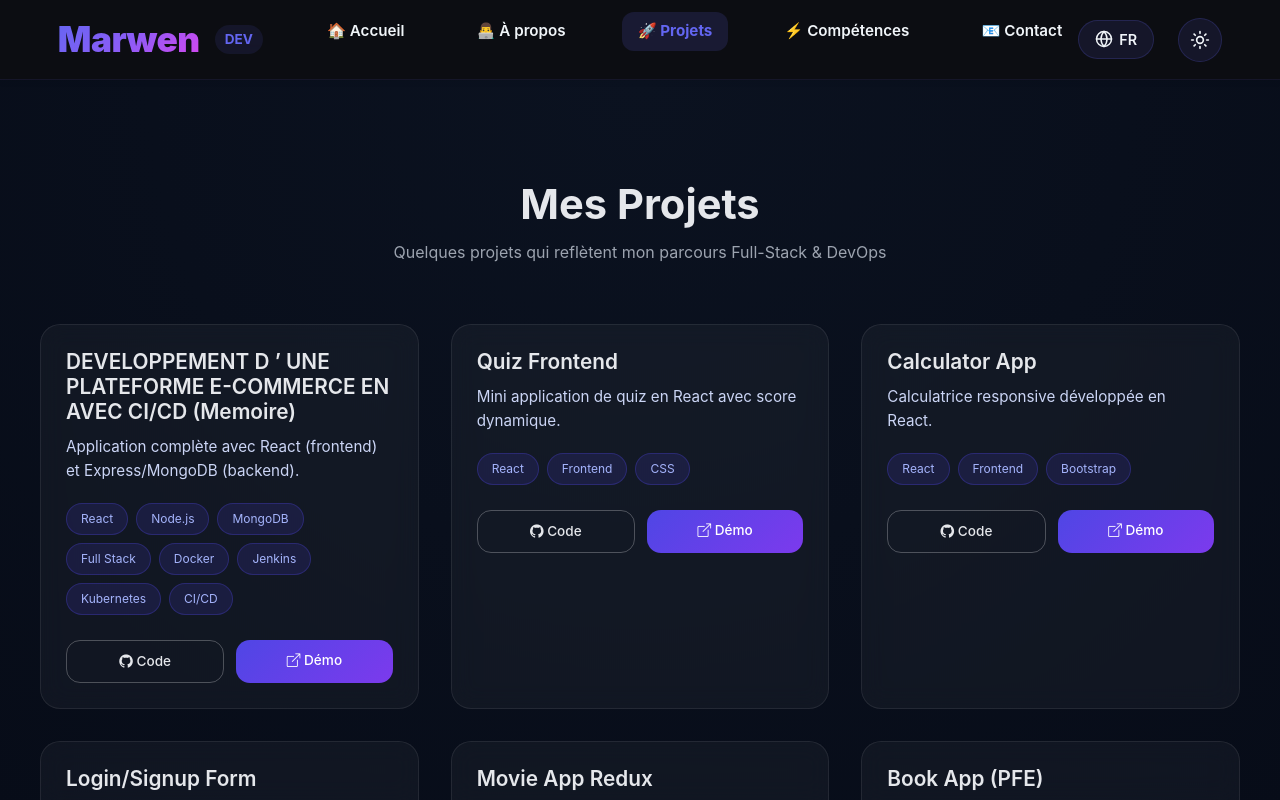
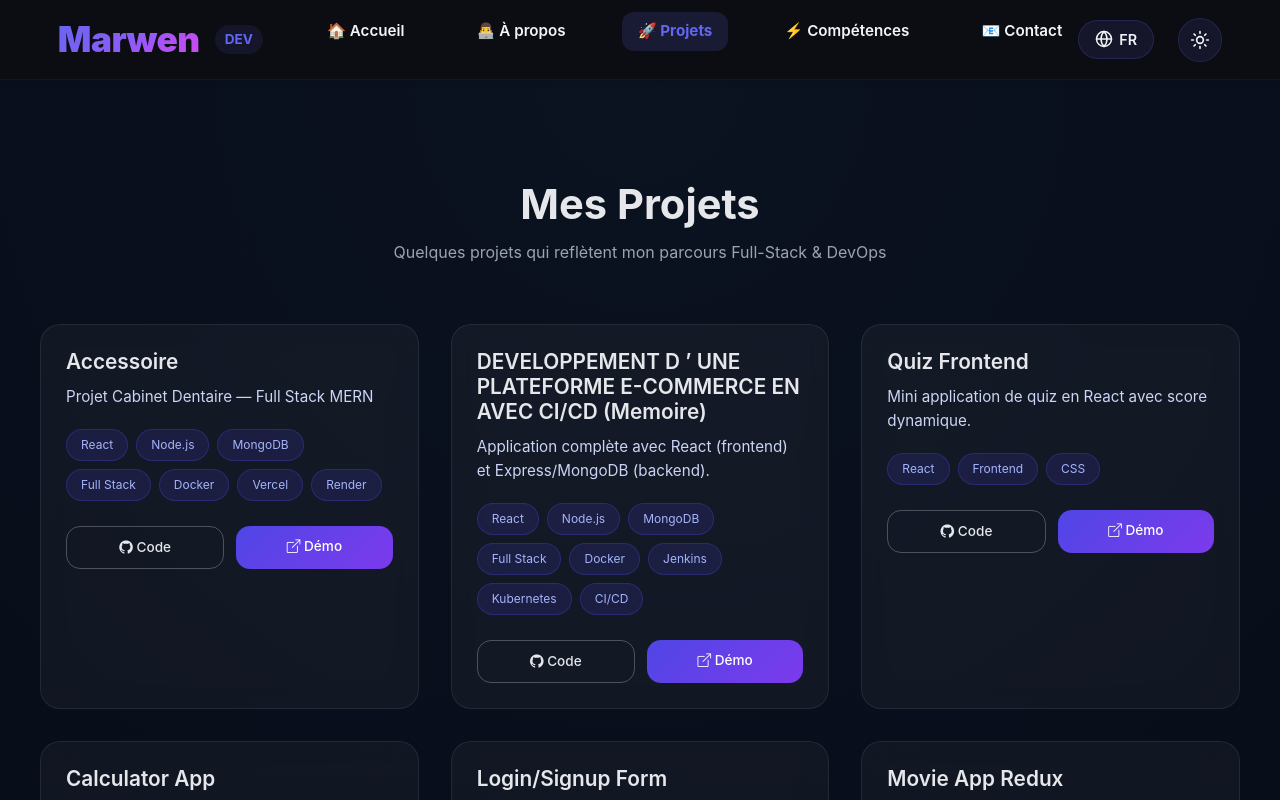
Before and after one commit to marwanbarhoumi/Portfolio-Marwan, a React (Create React App) app in the folder frontend/: page /projects in a window 1280 px wide. Built offline with nearby package versions, Linux system fonts and the light colour scheme.

Commit message:
first commit

```diff
--- a/frontend/src/data/projects.js
+++ b/frontend/src/data/projects.js
@@ -1,4 +1,12 @@
 const projects = [
+  {
+    title: "Accessoire",
+    description: "Projet Cabinet Dentaire — Full Stack MERN",
+    image: "https://cabinet-dentiste.vercel.app",
+    github: "https://github.com/marwanbarhoumi/cabinet-dentiste",
+    demo: "#", // si t'as pas d'hébergement
+    tags: ["React", "Node.js", "MongoDB", "Full Stack" , "Docker" ,"Vercel", "Render" ]
+  },
     {
     title: "DEVELOPPEMENT D ’ UNE PLATEFORME E-COMMERCE EN AVEC CI/CD (Memoire)",
     description: "Application complète avec React (frontend) et Express/MongoDB (backend). ",
@@ -57,12 +65,20 @@ const projects = [
   },
 
   {
-    title: "Accessoire",
+    title: "Weather-API",
     description: "application Weather-API",
     image: "https://source.unsplash.com/600x400/?quiz,react",
-    github: "https://github.com/marwanbarhoumi/accessoire",
+    github: "https://github.com/marwanbarhoumi/Weather-API",
     demo: "#", // si t'as pas d'hébergement
-    tags: ["HTML", "CSS"]
+    tags: ["React", "CSS"]
+  },
+    {
+    title: "Accessoire",
+    description: "Projet Cabinet Dentaire — Full Stack MERN",
+    image: "https://cabinet-dentiste.vercel.app",
+    github: "https://github.com/marwanbarhoumi/cabinet-dentiste",
+    demo: "#", // si t'as pas d'hébergement
+    tags: ["React", "Node.js", "MongoDB", "Full Stack" , "Docker" ,"Vercel", "Render" ]
   },
 ];
 
```
